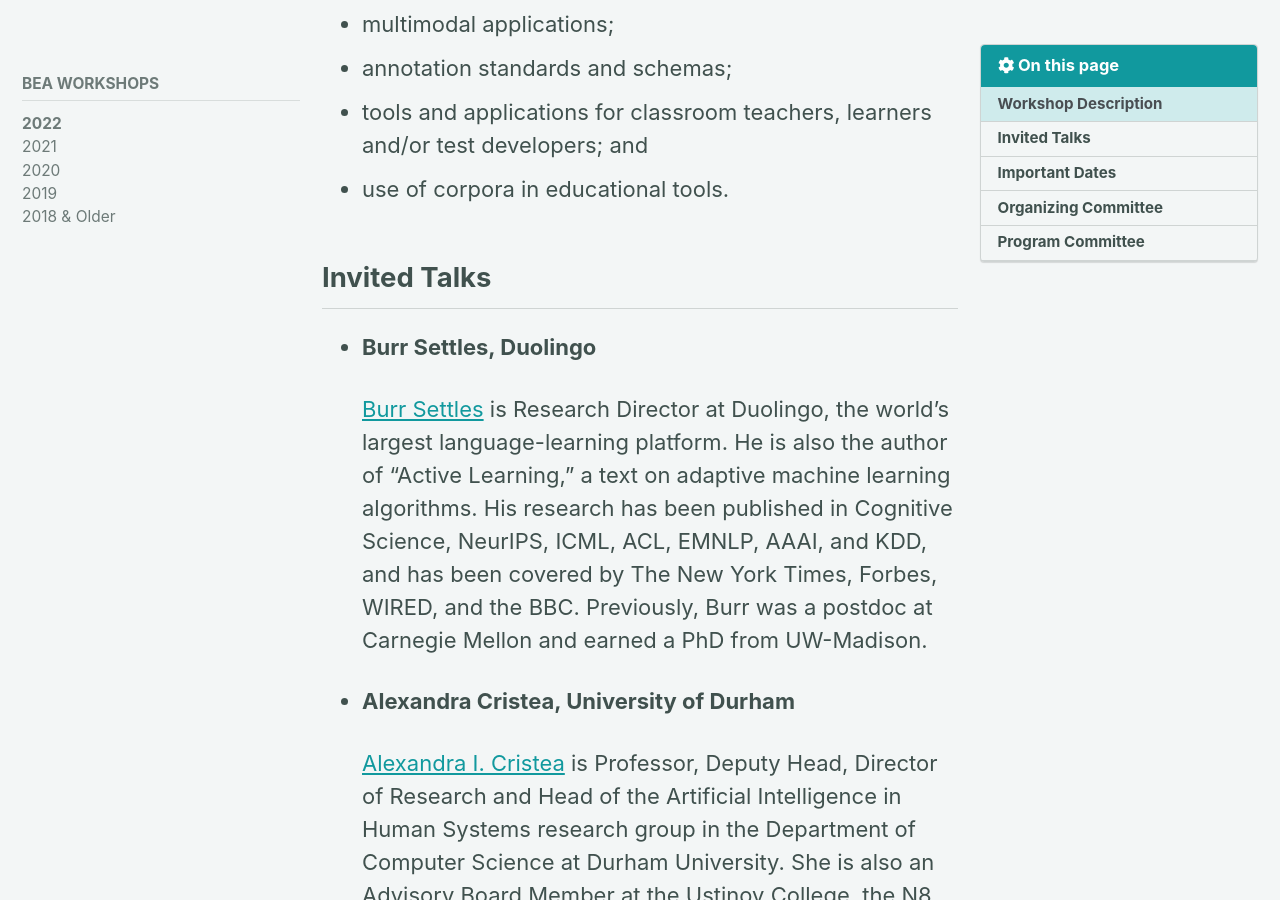
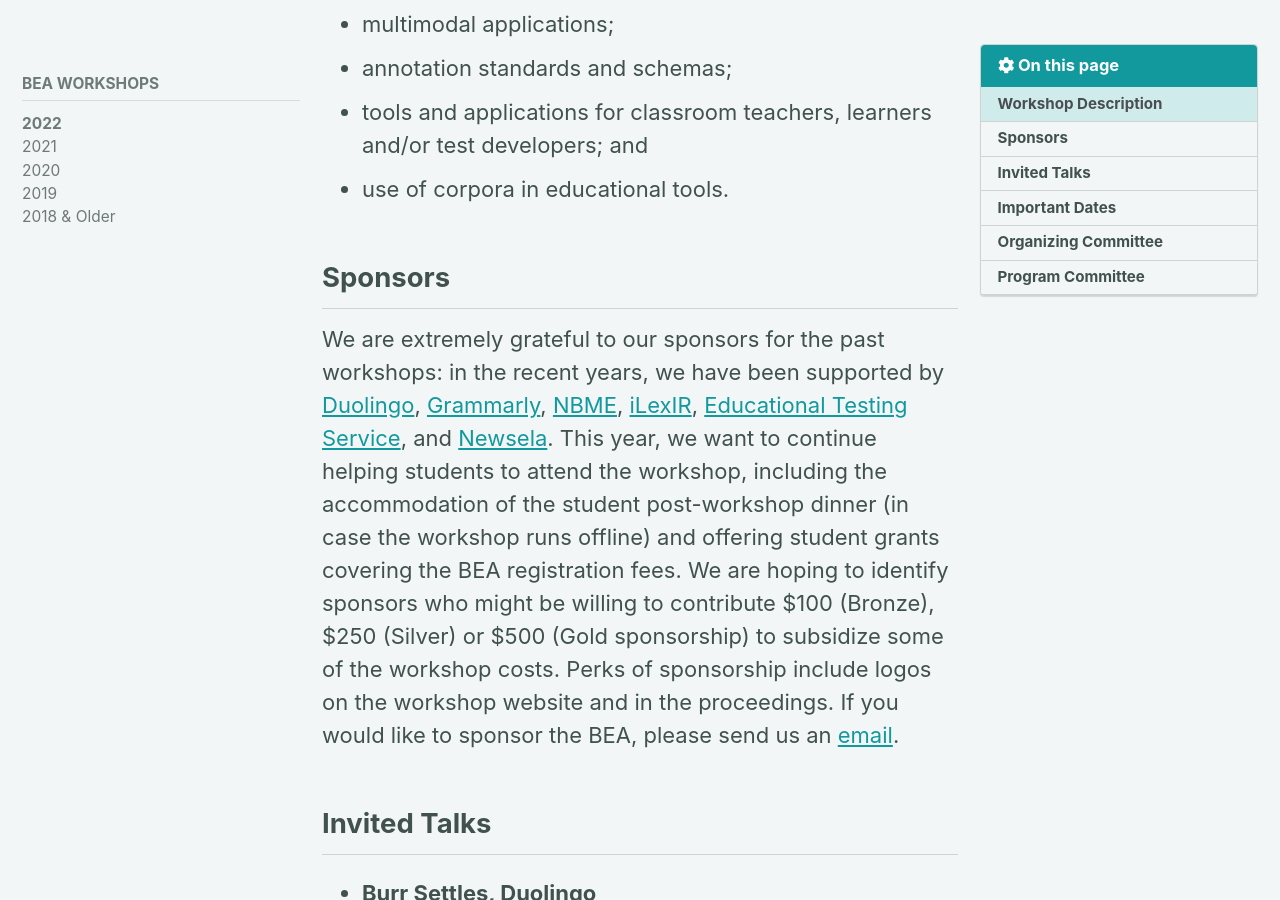
Before and after one commit to sigedu-org/website, a Jekyll site: the page built from _pages/bea/current.md, in a window 1280 px wide and 900 px high, scrolled down 3144 px. Built offline with Jekyll 4.4.1, drawn with Linux system fonts in a browser that asks for light colours; cached includes are drawn as plain includes; nearby versions of some CDN libraries.

Commit message:
Added BEA17 sponsors tab

```diff
--- a/_pages/bea/current.md
+++ b/_pages/bea/current.md
@@ -77,6 +77,9 @@ We will solicit papers that incorporate NLP methods, including, but not limited
 - tools and applications for classroom teachers, learners and/or test developers; and
 - use of corpora in educational tools.
 
+## Sponsors
+
+We are extremely grateful to our sponsors for the past workshops: in the recent years, we have been supported by [Duolingo](https://duolingo.com/), [Grammarly](https://grammarly.com/), [NBME](https://nbme.org/), [iLexIR](https://ilexir.co.uk/), [Educational Testing Service](https://www.ets.org/), and [Newsela](https://newsela.com/). This year, we want to continue helping students to attend the workshop, including the accommodation of the student post-workshop dinner (in case the workshop runs offline) and offering student grants covering the BEA registration fees. We are hoping to identify sponsors who might be willing to contribute $100 (Bronze), $250 (Silver) or $500 (Gold sponsorship) to subsidize some of the workshop costs. Perks of sponsorship include logos on the workshop website and in the proceedings. If you would like to sponsor the BEA, please send us an [email](mailto:bea.nlp.workshop@gmail.com).
 
 ## Invited Talks
 
```
